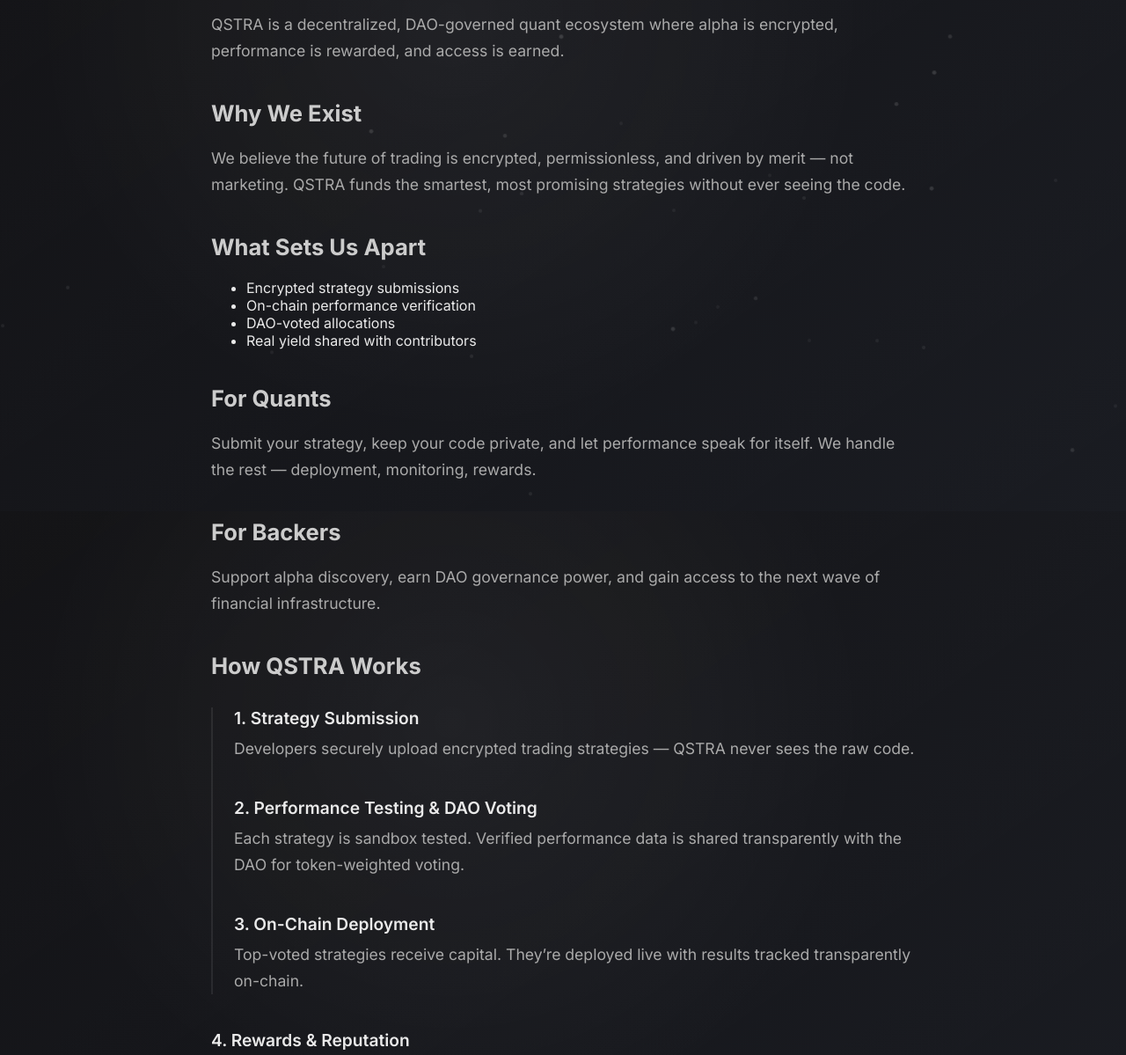
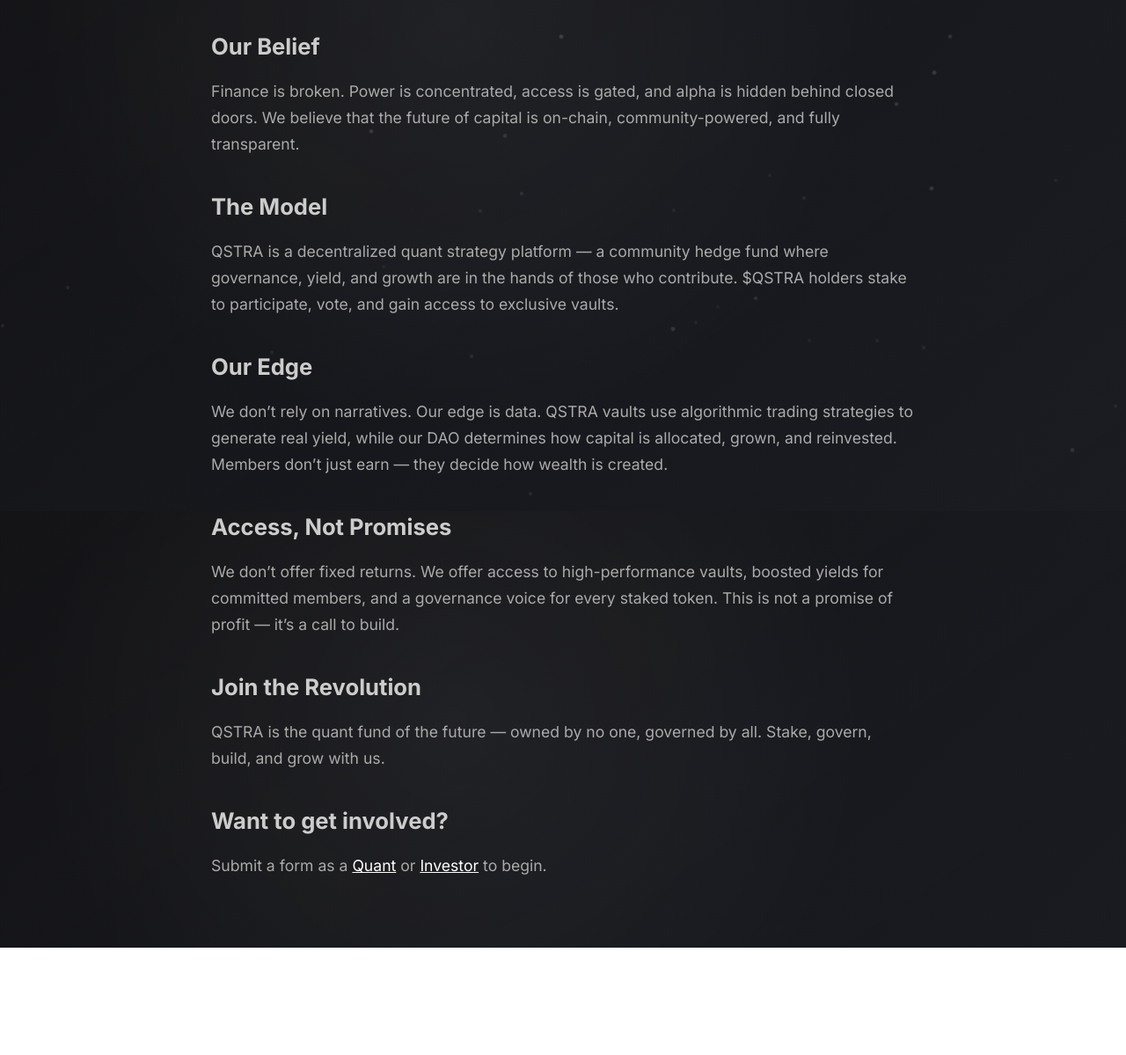
Before and after one commit to Goldie022/qstra, a plain HTML site: page about.html in a window 1280 px wide. Shown: the part 219-1418 px from the top of the page at 88% size. After the commit the page ends 1296 px from the top, so only its background shows below. Drawn offline with Linux system fonts and the light colour scheme.

Commit message:
Update logo and website content

```diff
--- a/about.html
+++ b/about.html
@@ -121,50 +121,26 @@
 
   <div class="container">
     <h1>About QSTRA</h1>
-    <p>QSTRA is a decentralized, DAO-governed quant ecosystem where alpha is encrypted, performance is rewarded, and access is earned.</p>
 
-    <h2>Why We Exist</h2>
-    <p>We believe the future of trading is encrypted, permissionless, and driven by merit — not marketing. QSTRA funds the smartest, most promising strategies without ever seeing the code.</p>
+    <h2>Our Belief</h2>
+    <p>Finance is broken. Power is concentrated, access is gated, and alpha is hidden behind closed doors. We believe that the future of capital is on-chain, community-powered, and fully transparent.</p>
 
-    <h2>What Sets Us Apart</h2>
-    <ul>
-      <li>Encrypted strategy submissions</li>
-      <li>On-chain performance verification</li>
-      <li>DAO-voted allocations</li>
-      <li>Real yield shared with contributors</li>
-    </ul>
+    <h2>The Model</h2>
+    <p>QSTRA is a decentralized quant strategy platform — a community hedge fund where governance, yield, and growth are in the hands of those who contribute. $QSTRA holders stake to participate, vote, and gain access to exclusive vaults.</p>
 
-    <h2>For Quants</h2>
-    <p>Submit your strategy, keep your code private, and let performance speak for itself. We handle the rest — deployment, monitoring, rewards.</p>
+    <h2>Our Edge</h2>
+    <p>We don’t rely on narratives. Our edge is data. QSTRA vaults use algorithmic trading strategies to generate real yield, while our DAO determines how capital is allocated, grown, and reinvested. Members don’t just earn — they decide how wealth is created.</p>
 
-    <h2>For Backers</h2>
-    <p>Support alpha discovery, earn DAO governance power, and gain access to the next wave of financial infrastructure.</p>
+    <h2>Access, Not Promises</h2>
+    <p>We don’t offer fixed returns. We offer access to high-performance vaults, boosted yields for committed members, and a governance voice for every staked token. This is not a promise of profit — it’s a call to build.</p>
 
-    <h2>How QSTRA Works</h2>
-    <div style="border-left: 2px solid rgba(255,255,255,0.08); padding-left: 24px; margin-top: 2rem;">
-
-      <div style="margin-bottom: 40px;">
-        <h3 style="margin: 0; font-size: 1.2rem; color: #eaeaea; font-weight: 600;">1. Strategy Submission</h3>
-        <p style="color: #aaa; margin-top: 8px;">Developers securely upload encrypted trading strategies — QSTRA never sees the raw code.</p>
-      </div>
-      <div style="margin-bottom: 40px;">
-        <h3 style="margin: 0; font-size: 1.2rem; color: #eaeaea; font-weight: 600;">2. Performance Testing & DAO Voting</h3>
-        <p style="color: #aaa; margin-top: 8px;">Each strategy is sandbox tested. Verified performance data is shared transparently with the DAO for token-weighted voting.</p>
-      </div>
-      <div style="margin-bottom: 40px;">
-        <h3 style="margin: 0; font-size: 1.2rem; color: #eaeaea; font-weight: 600;">3. On-Chain Deployment</h3>
-        <p style="color: #aaa; margin-top: 8px;">Top-voted strategies receive capital. They’re deployed live with results tracked transparently on-chain.</p>
-      </div>
-      </div>
-      <div style="margin-bottom: 0;">
-        <h3 style="margin: 0; font-size: 1.2rem; color: #eaeaea; font-weight: 600;">4. Rewards & Reputation</h3>
-        <p style="color: #aaa; margin-top: 8px;">Quants earn $QSTRA and performance yield. Backers benefit from aligned upside. Reputation grows on a public leaderboard.</p>
-      </div>
-    </div>
+    <h2>Join the Revolution</h2>
+    <p>QSTRA is the quant fund of the future — owned by no one, governed by all. Stake, govern, build, and grow with us.</p>
 
     <h2>Want to get involved?</h2>
     <p>Submit a form as a <a href="https://tally.so/r/w5r9a6">Quant</a> or <a href="https://tally.so/r/mZWOM0">Investor</a> to begin.</p>
   </div>
+
 
   <script>
     const particles = document.getElementById('particles');
```
Also changed, not shown: index.html (+1 -1 lines).
